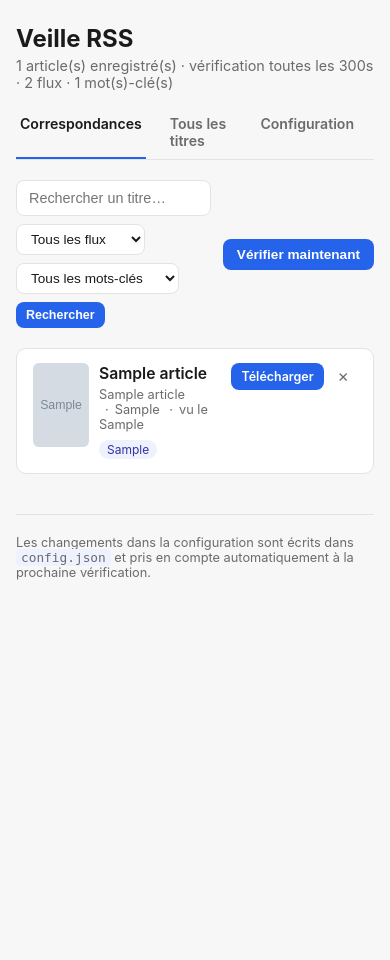
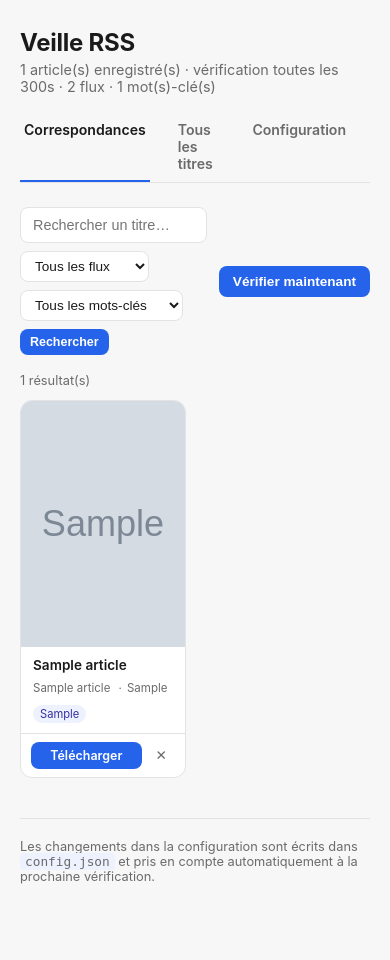
Before and after one commit to JulienDidier-PNS/rss-keyword-tracker, a Flask app: page / in a window 390 px wide. Before the commit the page ends 580 px from the top, so only its background shows below. Run offline with Flask 3, Linux system fonts and the light colour scheme; tables that the repository leaves empty hold one stand-in row (values such as "Sample post"); grey boxes marked "Sample" are stand-in pictures.

Commit message:
feat: Add pagination, article retention, and permanent dismissal
Introduces proper pagination for article listings, replacing the prior arbitrary limit.
Articles are now displayed in a responsive poster grid, enhancing browsing.

Adds two key article management features:
- **Retention**: Automatically purges articles older than `RETENTION_DAYS` (default 30 days)
  to manage database size.
- **Permanent Dismissal**: Deleting an article from the dashboard now records its URL in
  a new `dismissed_urls` table. This prevents the article from ever reappearing, even
  if the RSS feed publishes it again, solving a common UX frustration.

Includes a significant UI refresh to support the new grid layout and pagination controls.
The README has been updated to document these new behaviors.

```diff
--- a/app.py
+++ b/app.py
@@ -1,3 +1,4 @@
+import math
 import secrets
 
 from flask import Flask, flash, redirect, render_template, request, url_for
@@ -7,11 +8,13 @@ from fetcher import (
     add_keyword,
     add_quality_filter,
     backfill_posters,
+    dismiss_article,
     ensure_config_exists,
     fetch_once,
     get_connection,
     init_db,
     load_config,
+    purge_old_articles,
     remove_feed,
     remove_keyword,
     remove_quality_filter,
@@ -22,12 +25,29 @@ from fetcher import (
 app = Flask(__name__)
 app.secret_key = secrets.token_hex(16)
 
+PAGE_SIZE = 24
+
 # Exécuté à l'import du module : nécessaire pour que ça marche aussi
 # quand l'appli est servie via waitress (waitress-serve app:app), pas
 # seulement via "python app.py".
 ensure_config_exists()
 init_db()
+purge_old_articles()
 start_background_thread()
+
+
+def paginate(conn, where_sql, params, page):
+    total_filtered = conn.execute(f"SELECT COUNT(*) AS c FROM articles {where_sql}", params).fetchone()["c"]
+    total_pages = max(1, math.ceil(total_filtered / PAGE_SIZE))
+    page = min(max(page, 1), total_pages)
+    offset = (page - 1) * PAGE_SIZE
+
+    articles = conn.execute(
+        f"SELECT * FROM articles {where_sql} ORDER BY first_seen DESC LIMIT ? OFFSET ?",
+        params + [PAGE_SIZE, offset],
+    ).fetchall()
+
+    return articles, page, total_pages, total_filtered
 
 
 def common_context():
@@ -53,26 +73,34 @@ def common_context():
 
 @app.route("/")
 def matches():
-    conn = get_connection()
     keyword_filter = request.args.get("keyword", "").strip()
     feed_filter = request.args.get("feed", "").strip()
     search = request.args.get("q", "").strip()
+    page = request.args.get("page", 1, type=int) or 1
 
-    query = "SELECT * FROM articles WHERE matched_keywords != '' AND quality_ok = 1"
+    where_sql = "WHERE matched_keywords != '' AND quality_ok = 1"
     params = []
     if keyword_filter:
-        query += " AND matched_keywords LIKE ?"
+        where_sql += " AND matched_keywords LIKE ?"
         params.append(f"%{keyword_filter}%")
     if feed_filter:
-        query += " AND feed_name = ?"
+        where_sql += " AND feed_name = ?"
         params.append(feed_filter)
     if search:
-        query += " AND title LIKE ?"
+        where_sql += " AND title LIKE ?"
         params.append(f"%{search}%")
-    query += " ORDER BY first_seen DESC LIMIT 300"
 
-    articles = conn.execute(query, params).fetchall()
+    conn = get_connection()
+    articles, page, total_pages, total_filtered = paginate(conn, where_sql, params, page)
     conn.close()
+
+    filter_args = {}
+    if keyword_filter:
+        filter_args["keyword"] = keyword_filter
+    if feed_filter:
+        filter_args["feed"] = feed_filter
+    if search:
+        filter_args["q"] = search
 
     return render_template(
         "matches.html",
@@ -81,28 +109,38 @@ def matches():
         keyword_filter=keyword_filter,
         feed_filter=feed_filter,
         search=search,
+        page=page,
+        total_pages=total_pages,
+        total_filtered=total_filtered,
+        filter_args=filter_args,
         **common_context(),
     )
 
 
 @app.route("/all")
 def all_titles():
-    conn = get_connection()
     feed_filter = request.args.get("feed", "").strip()
     search = request.args.get("q", "").strip()
+    page = request.args.get("page", 1, type=int) or 1
 
-    query = "SELECT * FROM articles WHERE 1=1"
+    where_sql = "WHERE 1=1"
     params = []
     if feed_filter:
-        query += " AND feed_name = ?"
+        where_sql += " AND feed_name = ?"
         params.append(feed_filter)
     if search:
-        query += " AND title LIKE ?"
+        where_sql += " AND title LIKE ?"
         params.append(f"%{search}%")
-    query += " ORDER BY first_seen DESC LIMIT 300"
 
-    articles = conn.execute(query, params).fetchall()
+    conn = get_connection()
+    articles, page, total_pages, total_filtered = paginate(conn, where_sql, params, page)
     conn.close()
+
+    filter_args = {}
+    if feed_filter:
+        filter_args["feed"] = feed_filter
+    if search:
+        filter_args["q"] = search
 
     return render_template(
         "all_titles.html",
@@ -110,6 +148,10 @@ def all_titles():
         articles=articles,
         feed_filter=feed_filter,
         search=search,
+        page=page,
+        total_pages=total_pages,
+        total_filtered=total_filtered,
+        filter_args=filter_args,
         **common_context(),
     )
 
@@ -131,10 +173,7 @@ def refresh():
 
 @app.route("/delete/<int:article_id>", methods=["POST"])
 def delete(article_id):
-    conn = get_connection()
-    conn.execute("DELETE FROM articles WHERE id = ?", (article_id,))
-    conn.commit()
-    conn.close()
+    dismiss_article(article_id)
     return redirect(request.referrer or url_for("matches"))
 
 
--- a/static/style.css
+++ b/static/style.css
@@ -6,10 +6,13 @@
   --muted: #6b6b6b;
   --border: #e3e3e6;
   --accent: #2563eb;
+  --accent-hover: #1d4ed8;
   --accent-text: #ffffff;
   --badge-bg: #eef2ff;
   --badge-text: #3730a3;
   --danger: #b91c1c;
+  --focus-ring: rgba(37, 99, 235, 0.18);
+  --shadow: 0 10px 24px rgba(15, 23, 42, 0.08);
 }
 
 @media (prefers-color-scheme: dark) {
@@ -20,40 +23,44 @@
     --muted: #9a9a9a;
     --border: #2e2e33;
     --accent: #3b82f6;
+    --accent-hover: #60a5fa;
     --accent-text: #0b0f19;
     --badge-bg: #1e2a4a;
     --badge-text: #c7d2fe;
     --danger: #f87171;
+    --focus-ring: rgba(59, 130, 246, 0.28);
+    --shadow: 0 10px 28px rgba(0, 0, 0, 0.35);
   }
 }
 
 * { box-sizing: border-box; }
 
 body {
-  margin: 0;
+  margin: 0 auto;
   font-family: -apple-system, BlinkMacSystemFont, "Segoe UI", Roboto, Helvetica, Arial, sans-serif;
   background: var(--bg);
   color: var(--text);
-  max-width: 860px;
-  margin: 0 auto;
-  padding: 24px 16px 64px;
+  max-width: 1120px;
+  padding: 28px 20px 72px;
+  -webkit-font-smoothing: antialiased;
 }
 
 header h1 {
   font-size: 1.5rem;
   margin: 0 0 4px;
+  letter-spacing: -0.01em;
 }
 
 .subtitle {
   color: var(--muted);
   font-size: 0.9rem;
-  margin: 0 0 16px;
+  margin: 0 0 18px;
 }
 
 .tabs {
   display: flex;
   gap: 4px;
-  margin-bottom: 20px;
+  margin-bottom: 24px;
   border-bottom: 1px solid var(--border);
 }
 
@@ -63,8 +70,13 @@ header h1 {
   font-size: 0.88rem;
   font-weight: 600;
   padding: 8px 4px;
-  margin-right: 16px;
+  margin-right: 20px;
   border-bottom: 2px solid transparent;
+  transition: color 0.15s ease, border-color 0.15s ease;
+}
+
+.tabs a:hover {
+  color: var(--text);
 }
 
 .tabs a.active {
@@ -78,7 +90,7 @@ header h1 {
   align-items: center;
   gap: 12px;
   flex-wrap: wrap;
-  margin-bottom: 20px;
+  margin-bottom: 18px;
 }
 
 .search-bar {
@@ -139,84 +178,116 @@ select {
 }
 .btn-icon:hover { color: var(--danger); }
 
+.btn-small {
+  padding: 6px 10px;
+  font-size: 0.78rem;
+}
+
+.result-count {
+  color: var(--muted);
+  font-size: 0.8rem;
+  margin: 0 0 12px;
+}
+
 .article-list {
   list-style: none;
   margin: 0;
   padding: 0;
-  display: flex;
-  flex-direction: column;
-  gap: 10px;
+  display: grid;
+  grid-template-columns: repeat(auto-fill, minmax(160px, 1fr));
+  gap: 18px;
 }
 
 .article-card {
   background: var(--surface);
   border: 1px solid var(--border);
-  border-radius: 10px;
-  padding: 14px 16px;
+  border-radius: 12px;
   display: flex;
-  justify-content: space-between;
-  align-items: flex-start;
-  gap: 10px;
+  flex-direction: column;
+  overflow: hidden;
+  transition: transform 0.18s ease, box-shadow 0.18s ease, border-color 0.18s ease;
 }
 
-.article-actions {
-  display: flex;
-  align-items: center;
-  gap: 6px;
-  flex-shrink: 0;
+.article-card:hover {
+  transform: translateY(-3px);
+  box-shadow: var(--shadow);
+  border-color: var(--accent);
+}
+
+.poster-wrap {
+  display: block;
+  width: 100%;
+  aspect-ratio: 2 / 3;
+  background: var(--badge-bg);
+  overflow: hidden;
 }
 
 .poster {
-  width: 56px;
-  height: 84px;
-  border-radius: 6px;
+  width: 100%;
+  height: 100%;
   object-fit: cover;
-  background: var(--badge-bg);
-  flex-shrink: 0;
+  display: block;
+  transition: transform 0.25s ease;
+}
+
+.article-card:hover .poster {
+  transform: scale(1.04);
 }
 
 .poster-placeholder {
+  width: 100%;
+  height: 100%;
   display: flex;
   align-items: center;
   justify-content: center;
-  font-size: 1.4rem;
+  font-size: 2.2rem;
   color: var(--muted);
-  border: 1px dashed var(--border);
 }
 
-.btn-small {
-  padding: 6px 10px;
-  font-size: 0.78rem;
+.article-body {
+  padding: 10px 12px;
+  flex: 1;
+  display: flex;
+  flex-direction: column;
+  gap: 6px;
 }
 
 .article-title {
   color: var(--text);
   font-weight: 600;
-  font-size: 0.98rem;
+  font-size: 0.85rem;
+  line-height: 1.3;
   text-decoration: none;
+  display: -webkit-box;
+  -webkit-line-clamp: 2;
+  -webkit-box-orient: vertical;
+  overflow: hidden;
 }
-.article-title:hover { text-decoration: underline; }
+.article-title:hover { color: var(--accent); }
 
 .article-meta {
   color: var(--muted);
-  font-size: 0.8rem;
-  margin-top: 4px;
+  font-size: 0.72rem;
+  overflow: hidden;
+  text-overflow: ellipsis;
+  white-space: nowrap;
 }
 
-.dot { margin: 0 6px; }
+.dot { margin: 0 5px; }
 
 .keywords {
-  margin-top: 8px;
+  margin-top: auto;
+  padding-top: 4px;
   display: flex;
-  gap: 6px;
+  gap: 5px;
   flex-wrap: wrap;
 }
 
 .badge {
   background: var(--badge-bg);
   color: var(--badge-text);
-  font-size: 0.75rem;
-  padding: 2px 8px;
+  font-size: 0.7rem;
+  padding: 2px 7px;
   border-radius: 999px;
 }
 
@@ -224,6 +295,34 @@ select {
   background: transparent;
   color: var(--muted);
   border: 1px dashed var(--border);
+}
+
+.article-actions {
+  display: flex;
+  align-items: center;
+  gap: 6px;
+  padding: 8px 10px;
+  border-top: 1px solid var(--border);
+}
+.article-actions .btn {
+  flex: 1;
+  text-align: center;
+}
+.article-actions form {
+  flex: 0 0 auto;
+}
+
+.pagination {
+  display: flex;
+  justify-content: center;
+  align-items: center;
+  gap: 16px;
+  margin: 28px 0 8px;
+}
+
+.pagination-status {
+  color: var(--muted);
+  font-size: 0.82rem;
 }
 
 .empty {
--- a/templates/_article_card.html
+++ b/templates/_article_card.html
@@ -1,16 +1,18 @@
 {% macro article_card(a) %}
   <li class="article-card">
-    {% if a['poster_url'] %}
-      <img class="poster" src="{{ a['poster_url'] }}" alt="" loading="lazy">
-    {% else %}
-      <div class="poster poster-placeholder" aria-hidden="true">🎬</div>
-    {% endif %}
-    <div class="article-main">
-      <a class="article-title" href="{{ a['url'] }}" target="_blank" rel="noopener">{{ a['title'] }}</a>
+    <a class="poster-wrap" href="{{ a['url'] }}" target="_blank" rel="noopener">
+      {% if a['poster_url'] %}
+        <img class="poster" src="{{ a['poster_url'] }}" alt="" loading="lazy">
+      {% else %}
+        <div class="poster poster-placeholder" aria-hidden="true">🎬</div>
+      {% endif %}
+    </a>
+
+    <div class="article-body">
+      <a class="article-title" href="{{ a['url'] }}" target="_blank" rel="noopener" title="{{ a['title'] }}">{{ a['title'] }}</a>
       <div class="article-meta">
         <span class="feed-name">{{ a['feed_name'] }}</span>
         {% if a['published'] %}<span class="dot">·</span><span>{{ a['published'] }}</span>{% endif %}
-        <span class="dot">·</span><span>vu le {{ a['first_seen'] }}</span>
       </div>
       {% if a['matched_keywords'] or not a['quality_ok'] %}
         <div class="keywords">
@@ -25,12 +27,15 @@
         </div>
       {% endif %}
     </div>
+
     <div class="article-actions">
       {% if a['download_url'] %}
         <a class="btn btn-primary btn-small" href="{{ a['download_url'] }}">Télécharger</a>
+      {% else %}
+        <a class="btn btn-ghost btn-small" href="{{ a['url'] }}" target="_blank" rel="noopener">Voir</a>
       {% endif %}
       <form method="post" action="{{ url_for('delete', article_id=a['id']) }}">
-        <button type="submit" class="btn btn-icon" title="Supprimer">✕</button>
+        <button type="submit" class="btn btn-icon" title="Supprimer définitivement">✕</button>
       </form>
     </div>
   </li>
--- /dev/null
+++ b/templates/_pagination.html
@@ -0,0 +1,19 @@
+{% macro pagination(endpoint, page, total_pages, filter_args) %}
+  {% if total_pages > 1 %}
+    <nav class="pagination">
+      {% if page > 1 %}
+        <a href="{{ url_for(endpoint, page=page - 1, **filter_args) }}" class="btn btn-ghost btn-small">← Précédent</a>
+      {% else %}
+        <span class="btn btn-ghost btn-small btn-disabled">← Précédent</span>
+      {% endif %}
+
+      <span class="pagination-status">Page {{ page }} / {{ total_pages }}</span>
+
+      {% if page < total_pages %}
+        <a href="{{ url_for(endpoint, page=page + 1, **filter_args) }}" class="btn btn-ghost btn-small">Suivant →</a>
+      {% else %}
+        <span class="btn btn-ghost btn-small btn-disabled">Suivant →</span>
+      {% endif %}
+    </nav>
+  {% endif %}
+{% endmacro %}
--- a/templates/all_titles.html
+++ b/templates/all_titles.html
@@ -1,5 +1,6 @@
 {% extends "base.html" %}
 {% import "_article_card.html" as cards %}
+{% import "_pagination.html" as paging %}
 
 {% block content %}
   <section class="toolbar">
@@ -26,9 +27,11 @@
 
   <main>
     {% if articles %}
+      <p class="result-count">{{ total_filtered }} résultat(s)</p>
       <ul class="article-list">
         {% for a in articles %}{{ cards.article_card(a) }}{% endfor %}
       </ul>
+      {{ paging.pagination('all_titles', page, total_pages, filter_args) }}
     {% else %}
       <p class="empty">Aucun titre enregistré pour l'instant. Cette page liste tous les articles vus dans
       tes flux, qu'ils correspondent ou non à un mot-clé.</p>
--- a/templates/matches.html
+++ b/templates/matches.html
@@ -1,5 +1,6 @@
 {% extends "base.html" %}
 {% import "_article_card.html" as cards %}
+{% import "_pagination.html" as paging %}
 
 {% block content %}
   <section class="toolbar">
@@ -33,9 +34,11 @@
 
   <main>
     {% if articles %}
+      <p class="result-count">{{ total_filtered }} résultat(s)</p>
       <ul class="article-list">
         {% for a in articles %}{{ cards.article_card(a) }}{% endfor %}
       </ul>
+      {{ paging.pagination('matches', page, total_pages, filter_args) }}
     {% else %}
       <p class="empty">Aucun article ne correspond pour l'instant. Ils apparaîtront ici dès qu'un flux publie
       un article contenant un de tes mots-clés (et passant les filtres de qualité, si configurés).</p>
```
Also changed, not shown: other parts of static/style.css (+35 -1 lines), fetcher.py (+45 -0 lines), README.md.
